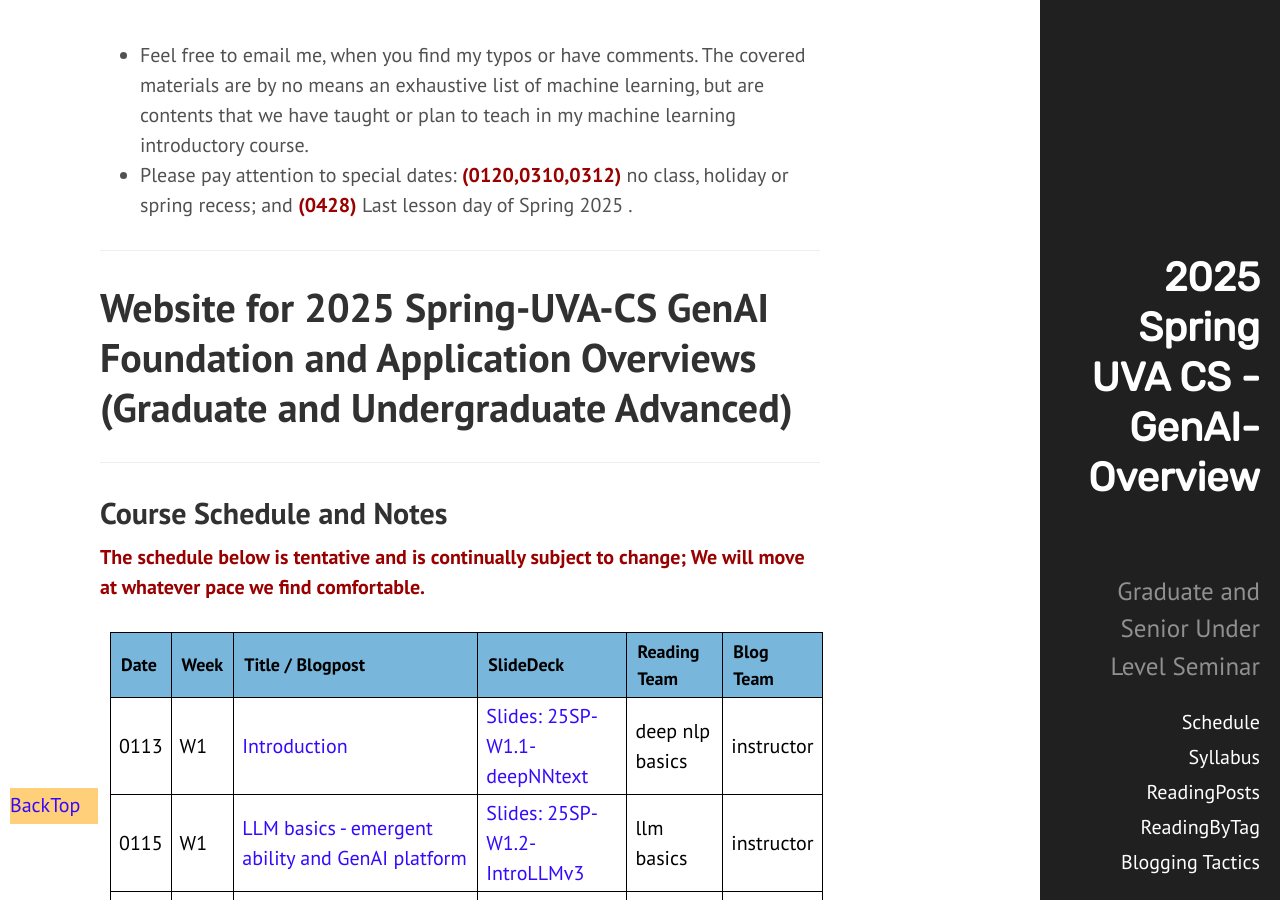
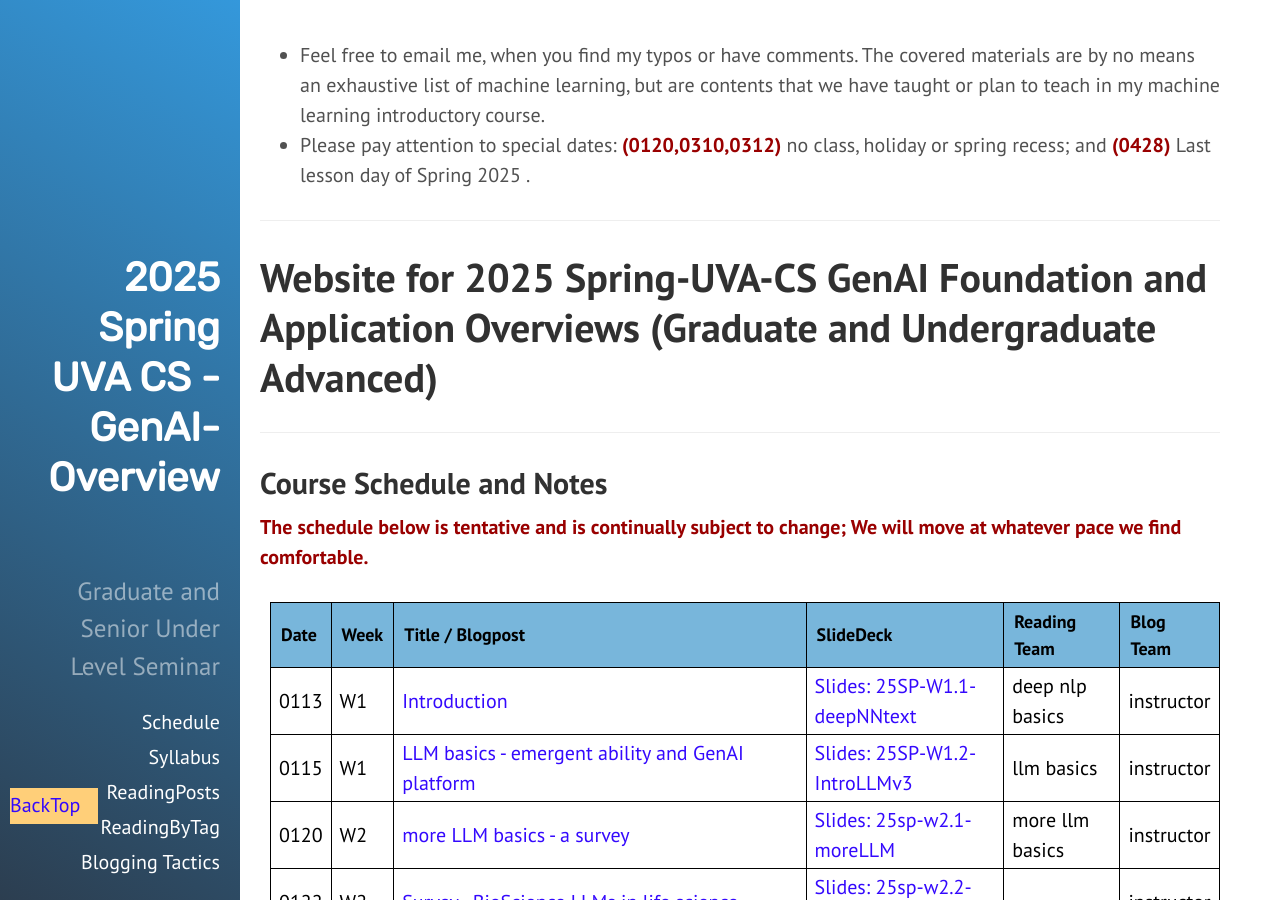
Before and after one commit to qiyanjun/2025sp-GenAI-overview, a Jekyll site: the page built from index.html, in a window 1280 px wide and 900 px high. Built offline with Jekyll 4.4.1, drawn with Linux system fonts in a browser that asks for light colours.

Commit message:
Update default.html

```diff
--- a/_layouts/default.html
+++ b/_layouts/default.html
@@ -3,7 +3,7 @@
 
   {% include head.html %}
 
-  <body class="layout-reverse">
+  <body class="theme-gradient">
 
 <!--  <body class="theme-base-0d">
 
```
